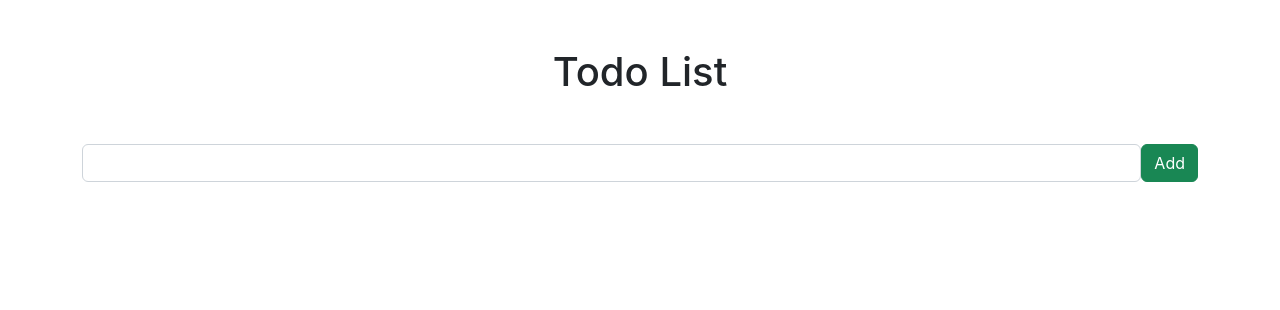
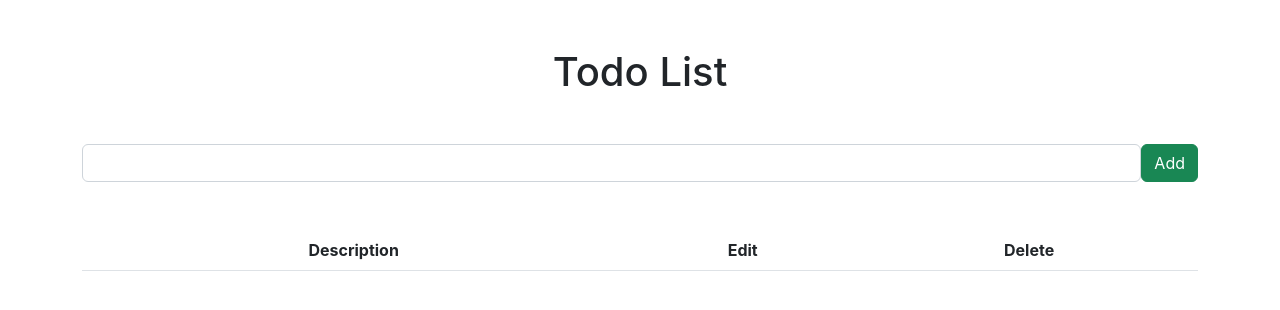
Before and after one commit to CupofCoding/todo-react, a React (Create React App) app: page / in a window 1280 px wide. Shown: the top 310 px of the page. Built offline with nearby package versions, Linux system fonts and the light colour scheme.

Commit message:
working on components

```diff
--- a/src/App.js
+++ b/src/App.js
@@ -3,11 +3,13 @@ import './App.css';
 
 //components
 import InputTodo from './components/InputTodo';
+import ListTodos from './components/ListTodos';
 
 function App() {
   return <Fragment>
     <div className='container'>
       <InputTodo />
+      <ListTodos />
     </div>
   </Fragment>;
 }
--- a/src/components/InputTodo.js
+++ b/src/components/InputTodo.js
@@ -3,25 +3,26 @@ import React, { Fragment, useState } from "react";      //useState is required f
 //simple component
 const InputTodo = () => {
 
-    const [description, setDescription] = useState("")      //description is the state, setDescription is the only way to change the state. useState shows the default value of an empty string. Whatever text is in the string is what's shown and unchangeable without an onChange.
+    const [description, setDescription] = useState("");      //description is the state, setDescription is the only way to change the state. useState shows the default value of an empty string. Whatever text is in the string is what's shown and unchangeable without an onChange.
 
     //This bit submits the data
-    const onSubmitForm = async e => {
+    const onSubmitForm = async(e) => {
         e.preventDefault();     //stops page from refressing automatically
         try {
             const body = { description };
             const response = await fetch("http://localhost:5000/todos", {
                 method: "POST",
-                headers: {"Content-Type": "application/json"},
+                headers: { "Content-Type": "application/json" },
                 body: JSON.stringify(body)
             });    //fetch makes a GET request by default.
 
-            console.log(response);
+            window.location = "/";  //refreshes page after submitting
+            // console.log(response);
 
         } catch (error) {
             console.error(error.message)
         }
-    }
+    };
 
 
     return (
--- a/src/components/ListTodos.js
+++ b/src/components/ListTodos.js
@@ -0,0 +1,25 @@
+import React, { Fragment } from "react";
+
+const ListTodos = () => {
+    return <Fragment>
+        <table class="table mt-5 text-center">
+    <thead>
+      <tr>
+        <th>Description</th>
+        <th>Edit</th>
+        <th>Delete</th>
+      </tr>
+    </thead>
+    <tbody>
+        {/* --Structure Example
+        <tr>
+            <td>John</td>
+            <td>Doe</td>
+            <td>john@example.com</td>
+        </tr>*/}
+    </tbody>
+  </table></Fragment>;
+    // <h1>List Todos</h1>;
+};
+
+export default ListTodos;
```
Also changed, not shown: 1 other file (tests, documents, lock files or other folders).
